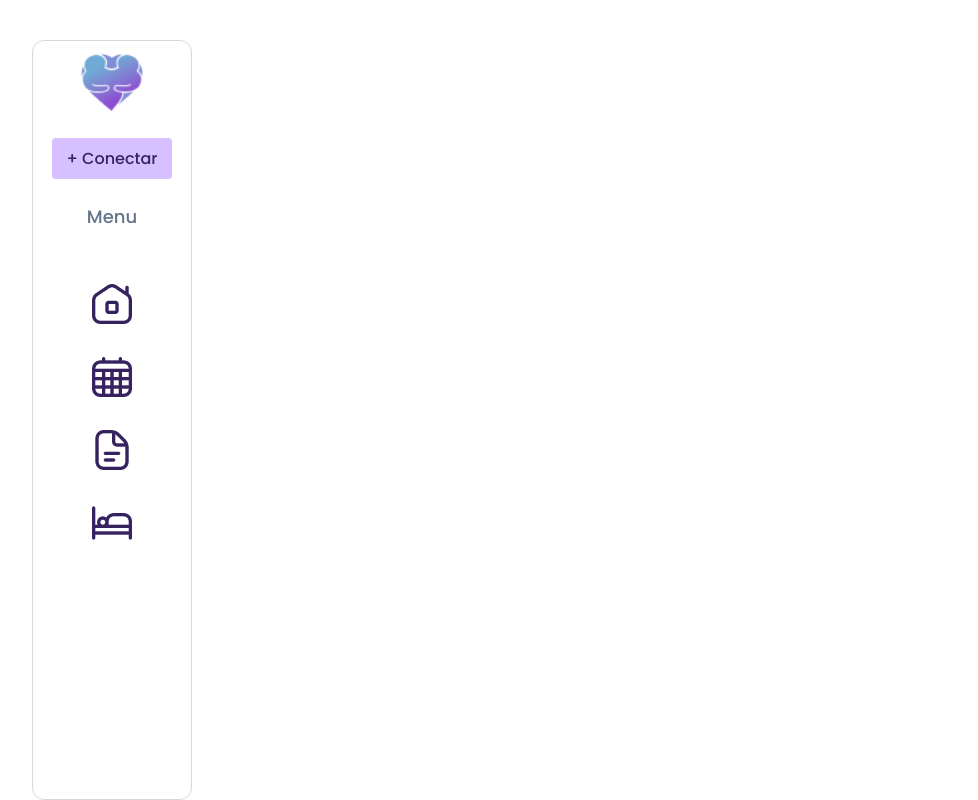
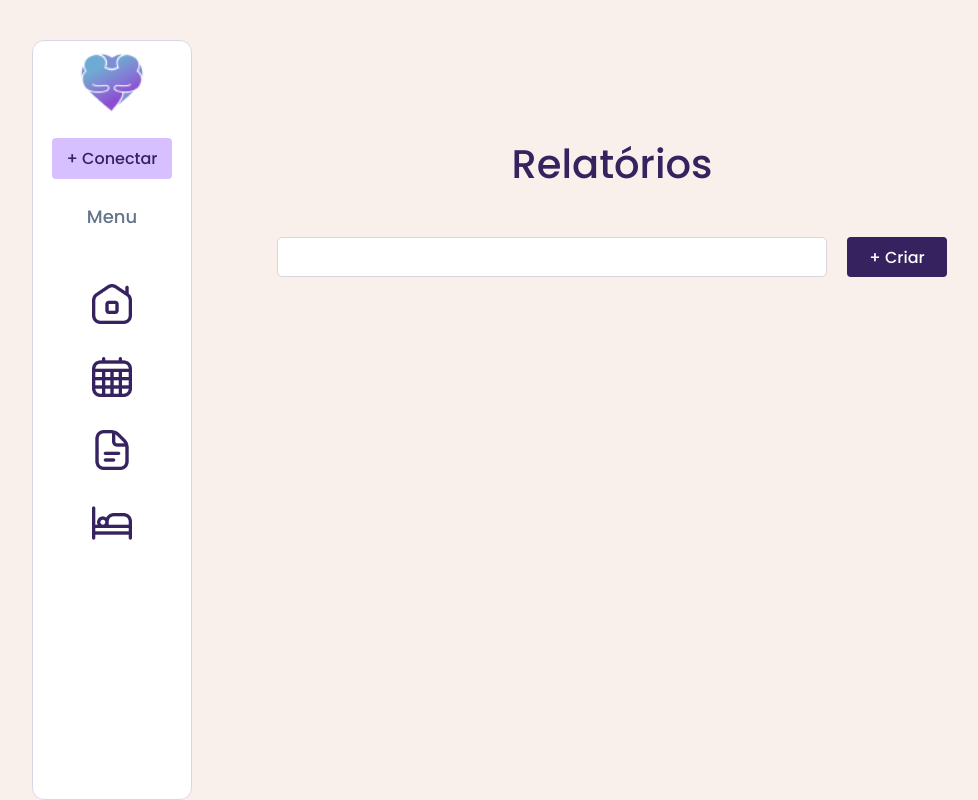
Before and after one commit to EvellynDaSilva/Home-AyanCare, a plain HTML site: page pages/tebelaDeRelatorio.html in a window 1280 px wide. Shown: the whole page, without its empty margins (28-1006 px from the left). Drawn offline with Linux system fonts and the light colour scheme.

Commit message:
tela relatorio

```diff
--- a/css/tabelaDoRelatorio.css
+++ b/css/tabelaDoRelatorio.css
@@ -5,7 +5,9 @@ padding: 0;
 box-sizing: border-box;
 }
 body{
-    background: rgba(255, 255, 255, 1);
+        background: rgb(249, 240, 236);
+        width: 100vw;
+        height: 100vh;
 }
 .menu-lateral {
     display: flex;
@@ -73,8 +75,7 @@ img {
     display: flex;
     flex-direction: column;
     align-items: center;
-    gap: 30px;
-    margin: 50px 0px 0px;
+    gap: 27px;
     padding: 250px;
 
 }
@@ -119,3 +120,60 @@ hr {
     width: 50px;
     height: 50px;
 }
+.relatorio{
+    display: flex;
+    flex-direction: column;
+    align-items: center;
+    padding: 134px 0px 0px 0px;
+    width: 100vw;
+    gap: 43px;
+}
+
+.titulo-reletorio {
+    color: #35225F;
+    font-family: Poppins;
+    font-size: 40px;
+    font-style: normal;
+    font-weight: 500;
+    line-height: normal;
+}
+
+.input-relatorio {
+    display: flex;
+    width: 550px;
+    height: 40px;
+    padding: 8px;
+    align-items: center;
+    gap: 8px;
+    border-radius: 5px;
+    border: 1px solid #D7D3DF;
+    background: #FFF;
+}
+.btn-criar{
+    display: flex;
+width: 100px;
+height: 40px;
+padding: 8px 12px;
+justify-content: center;
+align-items: center;
+gap: 8px;
+border:none;
+border-radius: 4px;
+background: #35225F;
+color: #FFF;
+font-family: Poppins;
+font-size: 16px;
+font-style: normal;
+font-weight: 500;
+line-height: normal;
+}
+.grupo10{
+    display: flex;
+height: 40px;
+justify-content: center;
+align-items: flex-start;
+gap: 20px;
+}
+.card-relatorio{
+
+}
--- a/pages/tebelaDeRelatorio.html
+++ b/pages/tebelaDeRelatorio.html
@@ -54,5 +54,14 @@
     </div>
   </div>
 
+  <div class="relatorio">
+    <h1 class="titulo-reletorio">Relatórios</h1>
+    <div class="grupo10">
+    <input class="input-relatorio" type="Pesquisar" >
+    <button class="btn-criar">+ Criar</button>
+  </div>
+  <div class="card-relatorio"></div>
+  </div>
+
 </body>
 </html>
```
Lines whose indentation alone changed are shown as unchanged.
